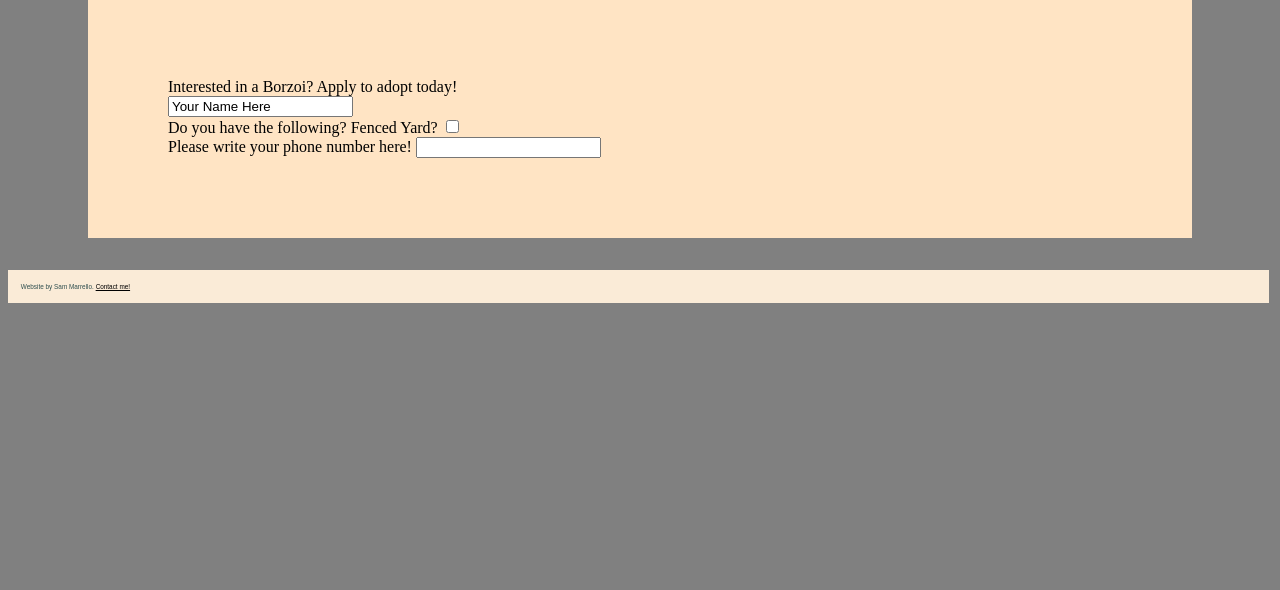
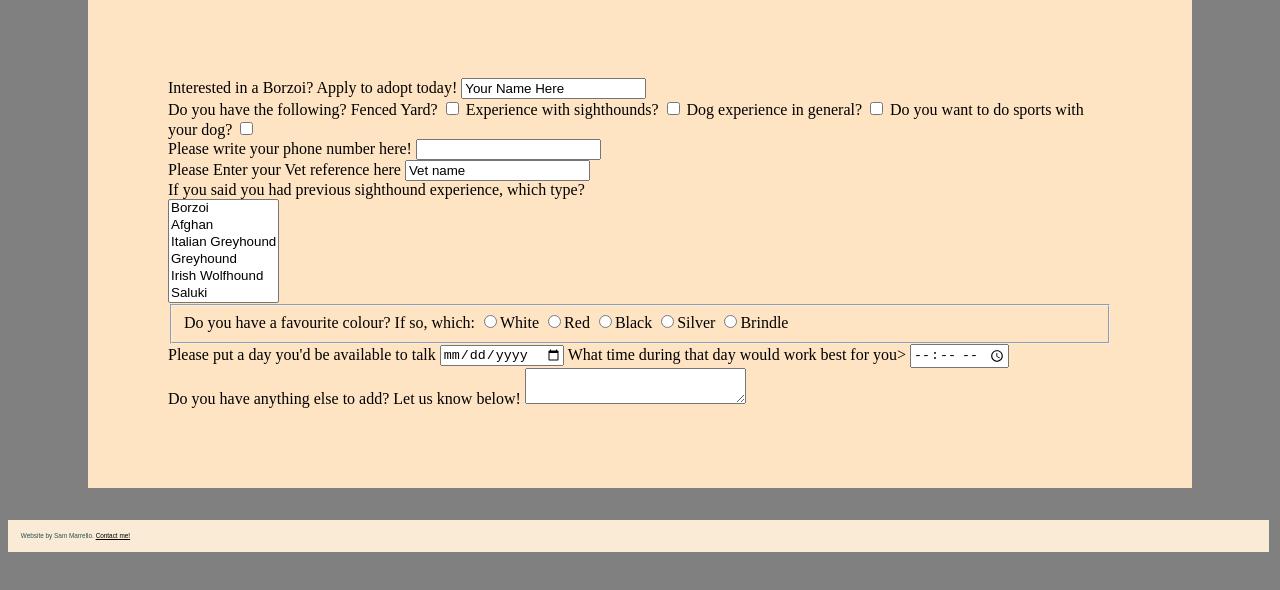
Before and after one commit to SamMarrello/in-class-website-2, a plain HTML site: page form.html in a window 1280 px wide. Shown: the part 108-698 px from the top of the page. Drawn offline with Linux system fonts and the light colour scheme.

Commit message:
fixed weird desync

```diff
--- a/form.html
+++ b/form.html
@@ -19,16 +19,62 @@
     <span class="title">The Borzoi</span>
     <div class="maincontainer">
         <form action="form.html">
-            <label>Interested in a Borzoi? Apply to adopt today!</label>
-            <br>
-            <input type = "text" id = "name" value = "Your Name Here" />
-            <br>
-            <label>Do you have the following?</label>
-            <label for = "question">Fenced Yard?</label>
-            <input type = "checkbox" id = "question"/>
-            <br>
-            <label>Please write your phone number here!</label>
-            <input type = "number" id = "phone" value = "111-111-1111">
+            <div class="mainformflexbox">
+                <label for = "name">Interested in a Borzoi? Apply to adopt today!</label>
+                <input type = "text" id = "name" value = "Your Name Here" />
+            </div>
+            <div class="mainformflexbox">
+                <label>Do you have the following?</label>
+                <label for = "question1">Fenced Yard?</label>
+                <input type = "checkbox" id = "question1"/>
+                <label for = "question2">Experience with sighthounds?</label>
+                <input type = "checkbox" id = "question2">
+                <label for = "question3">Dog experience in general?</label>
+                <input type = "checkbox" id = "question3">
+                <label for = "question4">Do you want to do sports with your dog?</label>
+                <input type = "checkbox" id = "question4">
+            </div>
+            <div class="mainformflexbox">
+                <label for = "phone">Please write your phone number here!</label>
+                <input type = "number" id = "phone" value = "111-111-1111">
+            </div>
+            <div class="mainformflexbox">
+                <label for = "vet">Please Enter your Vet reference here</label>
+                <input type = "text" id = "vet" value = "Vet name">
+            </div>
+            <div class="mainformflexbox">
+                <label for = "miscbreed">If you said you had previous sighthound experience, which type?</label>
+                <div class = "mainformflexbox">
+                    <select id = "miscbreed" size = 6>
+                        <option value = "borzoi">Borzoi</option>
+                        <option value = "afghan">Afghan</option>
+                        <option value = "iggy">Italian Greyhound</option>
+                        <option value = "greyhound">Greyhound</option>
+                        <option value = "wolfhound">Irish Wolfhound</option>
+                        <option value = "saluki">Saluki</option>
+                    </select>
+                </div>
+            </div>
+            <div class="mainformflexbox">
+                <fieldset>
+                    <label>Do you have a favourite colour? If so, which:</label>
+                    <input type = "radio" name = "colour">White
+                    <input type = "radio" name = "colour">Red
+                    <input type = "radio" name = "colour">Black
+                    <input type = "radio" name = "colour">Silver
+                    <input type = "radio" name = "colour">Brindle
+                </fieldset>
+            </div>
+            <div class = "mainformflexbox">
+                <label for = "arrivalDate">Please put a day you'd be available to talk</label>
+                <input type = "date" id = "arrivalDate"/>
+                <label for = "arrivalTime">What time during that day would work best for you></label>
+                <input type = "time" id = "arrivalTime"/>
+            </div>
+            <div class="mainformflexbox">
+                <label for = "moreinfo">Do you have anything else to add? Let us know below!</label>
+                <textarea  id = "moreinfo" row = "10" cols = "25" maxlength = "500"></textarea>
+            </div>
         </form>
     </div>
     <div class="footercontainer">
```
Also changed, not shown: javascript.js (added).
